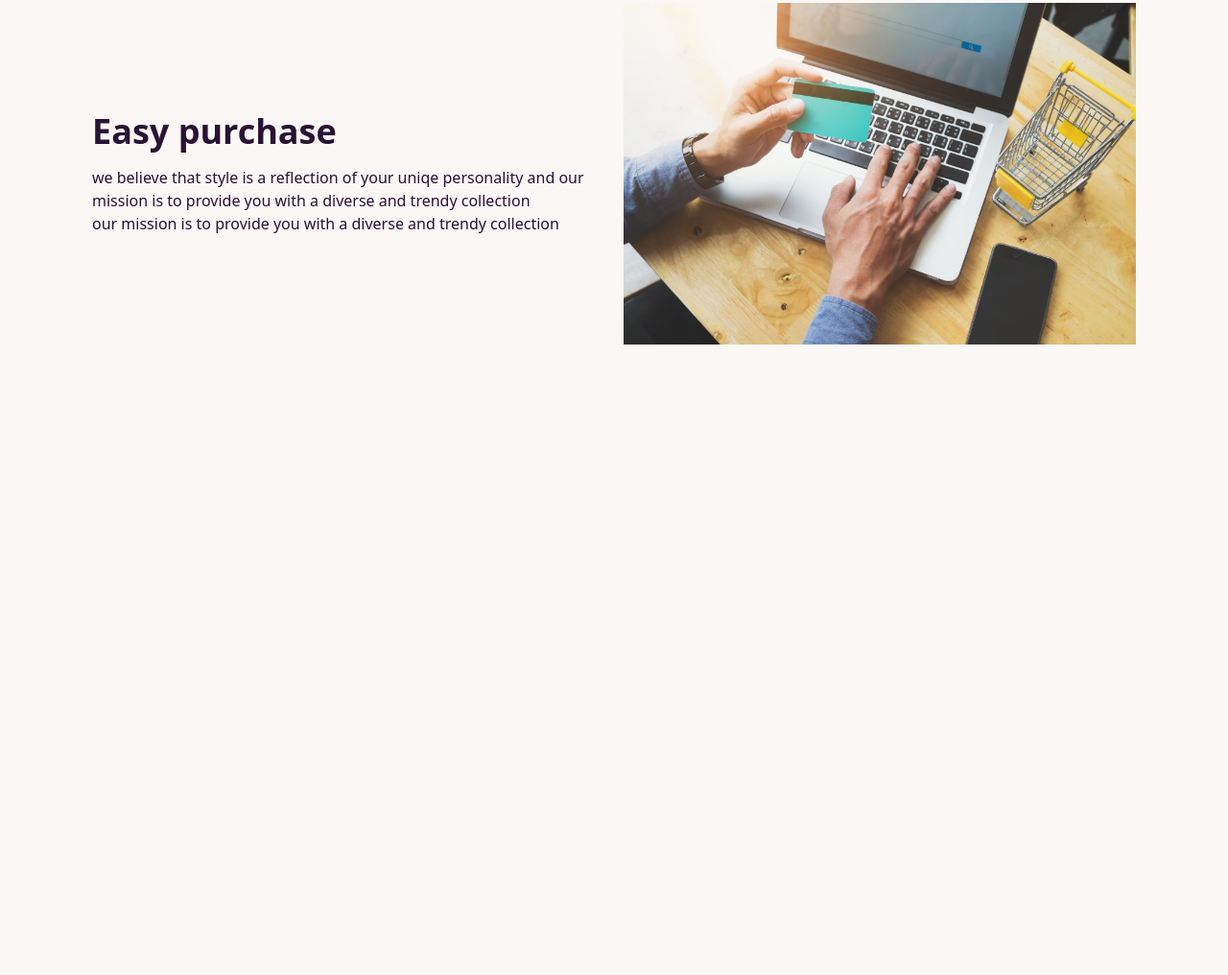
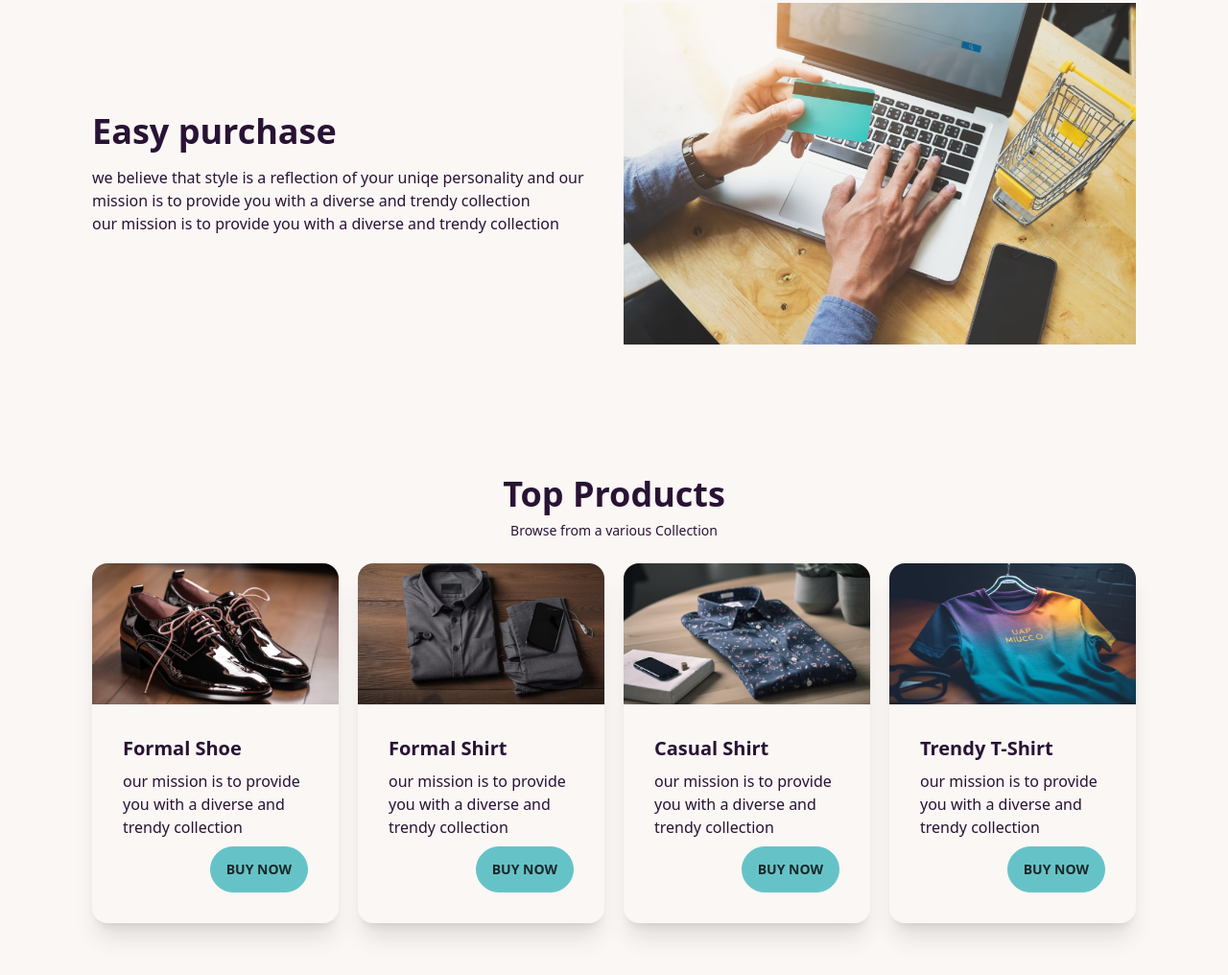
Before and after one commit to Arnab-Gupta11/SAPMPLE-PROJECT-1-USING-dAISYui, a plain HTML site: page index.html in a window 1280 px wide. Shown: the part 1389-2405 px from the top of the page at 96% size. Before the commit the page ends 1860 px from the top, so only its background shows below. Drawn offline with nearby package versions, Linux system fonts and the light colour scheme.

Commit message:
< Top product section added

```diff
--- a/index.html
+++ b/index.html
@@ -193,6 +193,90 @@
           </div>
         </div>
       </section>
+
+      <!-- Top product section -->
+      <section class="max-w-screen-xl mx-auto px-8 md:px-16 lg:px-24 my-28">
+        <!-- Top product heading -->
+        <div class="text-center py-6 space-y-2">
+          <h1 class="text-2xl font-extrabold md:text-4xl">Top Products</h1>
+          <p class="text-sm">Browse from a various Collection</p>
+        </div>
+        <!-- Top product container -->
+        <div class="grid gap-5 md:grid-cols-2 lg:grid-cols-4">
+          <div class="card bg-base-100 shadow-xl">
+            <figure>
+              <img
+                src="./images/shiny-black-leather-shoes-exude-modern-luxury-generated-by-ai_188544-36154.avif"
+                alt="Shoes"
+              />
+            </figure>
+            <div class="card-body">
+              <h2 class="card-title">Formal Shoe</h2>
+              <p>
+                our mission is to provide you with a diverse and trendy
+                collection
+              </p>
+              <div class="card-actions justify-end">
+                <button class="btn btn-primary">Buy Now</button>
+              </div>
+            </div>
+          </div>
+          <div class="card bg-base-100 shadow-xl">
+            <figure>
+              <img
+                src="./images/elegant-businessman-attire-hangs-modern-closet-generated-by-ai_188544-15312.avif"
+                alt="Shoes"
+              />
+            </figure>
+            <div class="card-body">
+              <h2 class="card-title">Formal Shirt</h2>
+              <p>
+                our mission is to provide you with a diverse and trendy
+                collection
+              </p>
+              <div class="card-actions justify-end">
+                <button class="btn btn-primary">Buy Now</button>
+              </div>
+            </div>
+          </div>
+          <div class="card bg-base-100 shadow-xl">
+            <figure>
+              <img
+                src="./images/elegant-businessman-shirt-wooden-desk-stack-generated-by-ai_188544-34678.avif"
+                alt="Shoes"
+              />
+            </figure>
+            <div class="card-body">
+              <h2 class="card-title">Casual Shirt</h2>
+              <p>
+                our mission is to provide you with a diverse and trendy
+                collection
+              </p>
+              <div class="card-actions justify-end">
+                <button class="btn btn-primary">Buy Now</button>
+              </div>
+            </div>
+          </div>
+          <div class="card bg-base-100 shadow-xl">
+            <figure>
+              <img
+                src="./images/blue-yellow-t-shirt-wooden-hanger-generated-by-ai_188544-42185.avif"
+                alt="Shoes"
+              />
+            </figure>
+            <div class="card-body">
+              <h2 class="card-title">Trendy T-Shirt</h2>
+              <p>
+                our mission is to provide you with a diverse and trendy
+                collection
+              </p>
+              <div class="card-actions justify-end">
+                <button class="btn btn-primary">Buy Now</button>
+              </div>
+            </div>
+          </div>
+        </div>
+      </section>
     </main>
   </body>
 </html>
```
